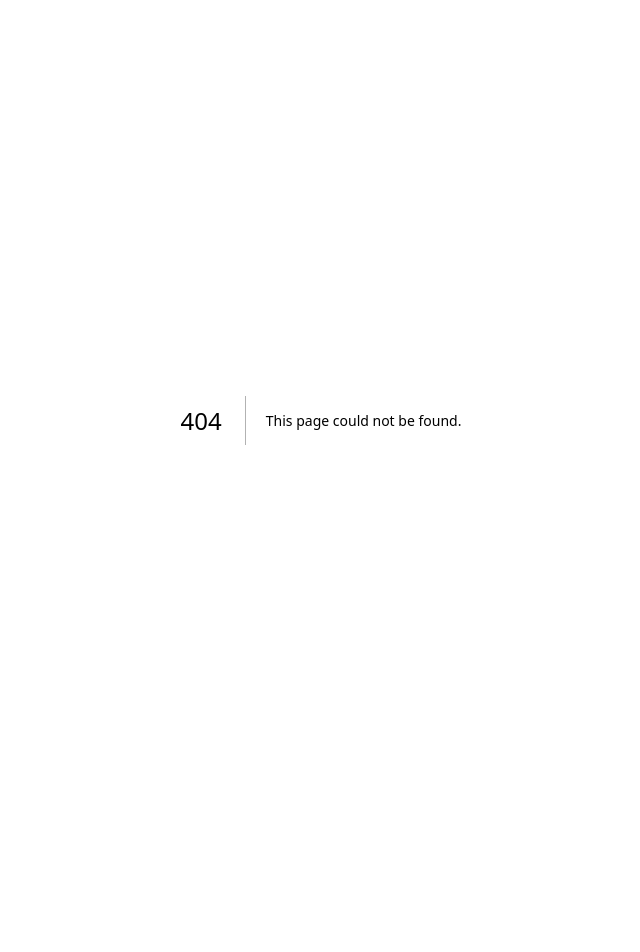
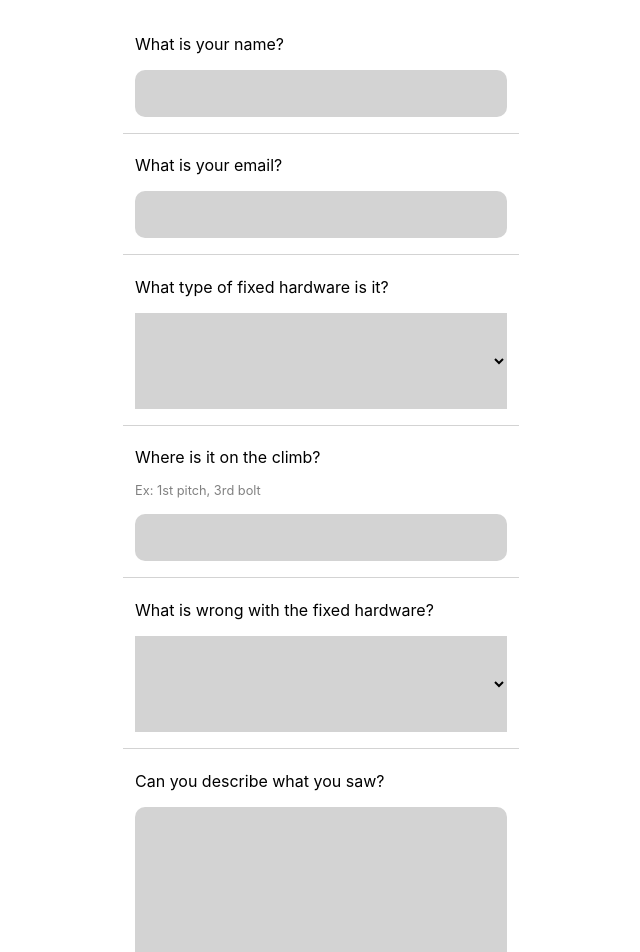
Before and after one commit to amandril/bcc-fixed-hardware-reports, a Next.js app: page /newReport in a window 1280 px wide. Before the commit this address had no page. Shown: the top 952 px of the page, without its empty margins (319-959 px from the left). Before the commit the page ends 880 px from the top, so only its background shows below. Built offline with nearby package versions, Linux system fonts and the light colour scheme.

Commit message:
Initial new report form, no post via api yet

```diff
--- /dev/null
+++ b/components/ReportForm.tsx
@@ -0,0 +1,138 @@
+import useForm from '../lib/useForm';
+import styles from '../styles/formStyles.module.css';
+
+export default function ReportForm() {
+
+    const handleSubmit = (e) => {
+        console.log("Event: ", e);
+    };
+
+    const { inputs, handleChange, clearForm, resetForm } = useForm({
+        // Initial values we provide the form
+        name: "",
+        email: "",
+        reportedHardware: "",
+        where: "",
+        problem: "",
+        description: "",
+        image: ""
+    });
+
+    return (
+        // <form onSubmit={handleSubmit}>
+        //     <label htmlFor="name">Name</label>
+        //     <input type="text" name="name" />
+        //     <button type="submit" name="submit">Submit</button>
+        // </form>
+
+        <form className={styles.hardwareForm}
+        onSubmit={async (e) => {
+            e.preventDefault();
+            handleSubmit(e);
+        }}>
+            <fieldset>
+                <label htmlFor="name">
+                What is your name?
+                <input
+                    type="text"
+                    id="name"
+                    name="name"
+                    onChange={handleChange}
+                    required
+                />
+                </label>
+            </fieldset>
+            <fieldset>
+
+                <label htmlFor="email">
+                What is your email?
+                <input
+                    type="email"
+                    id="email"
+                    name="email"
+                    onChange={handleChange}
+                    required
+                />
+                </label>
+
+            </fieldset>
+            <fieldset>
+
+                <label htmlFor="reportedHardware">
+                What type of fixed hardware is it?
+                <select id="reportedHardware" name="reportedHardware" onChange={handleChange}>
+                    <option value="default" hidden>
+                    Choose a Use
+                    </option>
+                    <option value="wedge">Wedge bolt</option>
+                    <option value="fivepiece">5 piece bolt</option>
+                    <option value="buttonhead">Button head bolt</option>
+                    <option value="gluein">Glue in bolt</option>
+                    <option value="other">Other</option>
+                    <option value="unknown">I don't know</option>
+                </select>
+                </label>
+
+            </fieldset>
+            <fieldset>
+                <label htmlFor="where">
+                Where is it on the climb?
+                <span className={styles.caption}>Ex: 1st pitch, 3rd bolt</span>
+                <input
+                    type="text"
+                    id="where"
+                    name="where"
+                    onChange={handleChange}
+                />
+                </label>
+
+            </fieldset>
+            <fieldset>
+
+                <label htmlFor="problem">
+                What is wrong with the fixed hardware?
+                <select id="problem" name="problem" onChange={handleChange}>
+                    <option value="default" hidden>
+                    Select problem
+                    </option>
+                    <option value="rusty">Rusty</option>
+                    <option value="spinner">Spinning hanger</option>
+                    <option value="worn">Excessive wear</option>
+                    <option value="missing">Missing (partially or fully)</option>
+                    <option value="improper">Old or improper hardware</option>
+                    <option value="other">Other</option>
+                </select>
+                </label>
+
+            </fieldset>
+            <fieldset>
+
+                <label htmlFor="description">
+                Can you describe what you saw?
+                <textarea
+                    name="description"
+                    id="description"
+                    onChange={handleChange}
+                />
+                </label>
+
+            </fieldset>
+            <fieldset>
+
+                <label htmlFor="fileUpload">
+                Any photos?
+                <div className="fileUpload">
+                    <input
+                    type="file"
+                    name="image"
+                    id="image"
+                    onChange={handleChange}
+                    />
+                </div>
+                </label>
+            </fieldset>
+
+            <button type="submit">Submit Report</button>
+        </form>
+    )
+}
--- /dev/null
+++ b/lib/useForm.ts
@@ -0,0 +1,41 @@
+import { useEffect, useState } from 'react';
+
+export default function useForm(initial = {}) {
+    const [inputs, setInputs] = useState(initial);
+    const initialValues = Object.values(initial).join("");
+
+    useEffect(() => {
+        setInputs(initial);
+    }, [initialValues]);
+
+    function handleChange(e) {
+        let { value, name, type } = e.target;
+        if (type === 'number') {
+            value.parseInt(value);
+        }
+        setInputs({
+            ...inputs,
+            [name]:value
+        });
+    }
+
+    function resetForm() {
+        setInputs(initial);
+      }
+
+    function clearForm() {
+    const blankState = Object.fromEntries(
+        Object.entries(inputs).map(([key, value]) => [key, ""])
+    );
+    setInputs(blankState);
+    }
+
+    return {
+        inputs,
+        handleChange,
+        resetForm,
+        clearForm,
+        setInputs
+    }
+
+}
--- /dev/null
+++ b/pages/newReport.tsx
@@ -0,0 +1,7 @@
+import ReportForm from "../components/ReportForm"
+
+export default function newReportPage() {
+    return (
+        <ReportForm />
+    )
+}
--- /dev/null
+++ b/styles/formStyles.module.css
@@ -0,0 +1,51 @@
+form.hardwareForm {
+    display:grid;
+    max-width: 400px;
+    margin: 0 auto;
+}
+
+form.hardwareForm fieldset {
+    display: grid;
+    /* width: 600px; */
+    border: none;
+    border-bottom: 1px solid lightgray;
+    padding-bottom: 1rem;
+    margin-bottom: 1rem;
+}
+
+form.hardwareForm label {
+    display: grid;
+    gap: 1rem;
+}
+
+form.hardwareForm input {
+    padding: 1rem;
+    background-color: lightgray;
+    border-radius: 10px;
+    border: none;
+}
+
+form.hardwareForm select {
+    display: block;
+    padding: 3rem;
+    font-size: 1rem;
+    box-sizing: border-box;
+    border: none;
+    height: 50px;
+    background-color: lightgray;
+}
+
+form.hardwareForm .caption {
+    color: gray;
+    font-size: .8rem;
+    text-align: left;
+}
+
+form.hardwareForm textArea {
+    min-height: 10rem;
+    padding: 1rem;
+    font-size: 1rem;
+    border: none;
+    background-color: lightgray;
+    border-radius: 10px;
+}
```
